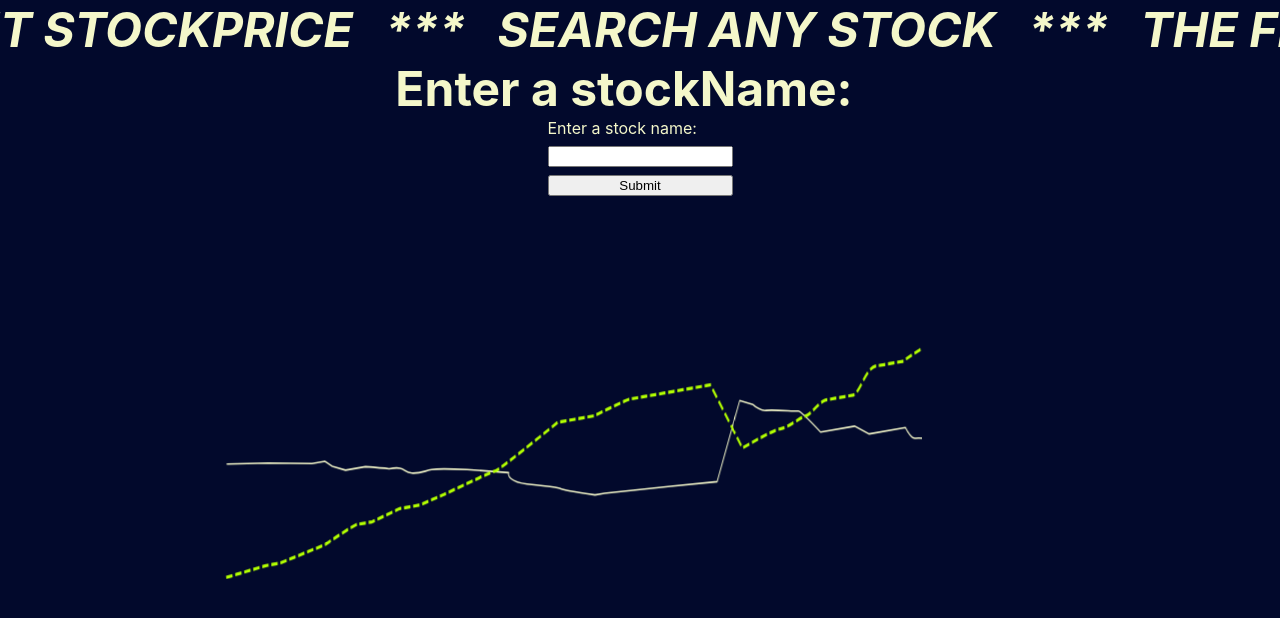
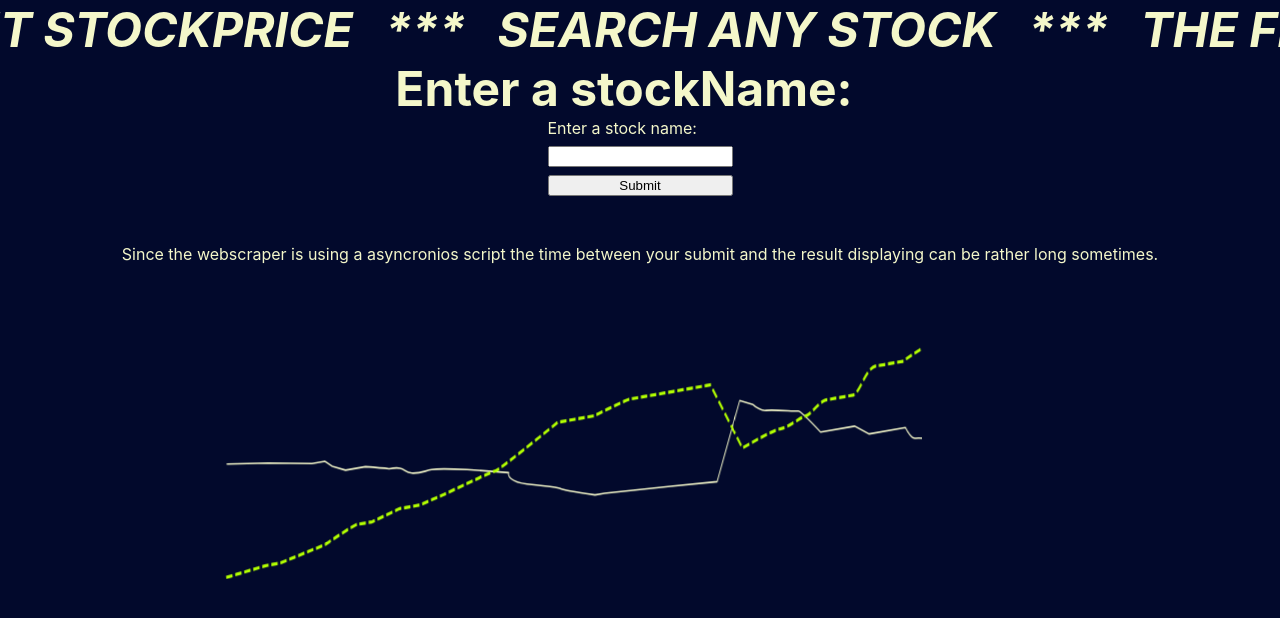
Before and after one commit to HannesAlexandersson/FinanceApp, a React (Vite) app in the folder finance-app/: page / in a window 1280 px wide. Shown: the top 618 px of the page. Built offline with nearby package versions, Linux system fonts and the light colour scheme.

Commit message:
adding disclaimer

```diff
--- a/finance-app/src/App.css
+++ b/finance-app/src/App.css
@@ -50,3 +50,9 @@
     flex-direction: column;
     gap: 2rem;
 }
+.disclaimer{
+    display: flex;
+    flex-direction: column;
+    justify-content: center;
+    align-items: center;
+}
--- a/finance-app/src/App.jsx
+++ b/finance-app/src/App.jsx
@@ -40,7 +40,11 @@ function App() {
         </div>
         </div>
       </div>
+      <div className='disclaimer'>
+        <p>Since the webscraper is using a asyncronios script the time between your submit and the result displaying can be rather long sometimes.</p>
       </div>
+      </div>
+
     </>
   );
 }
```
